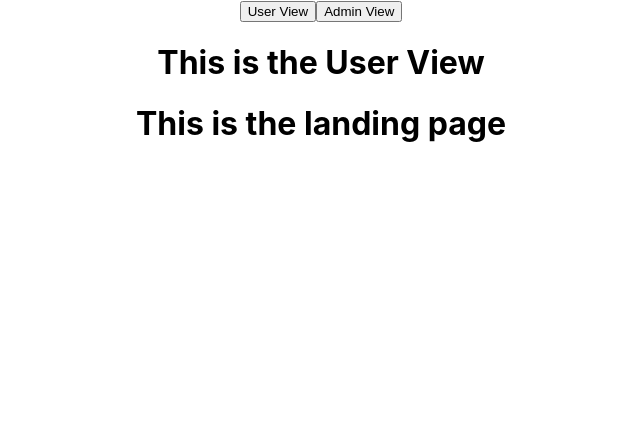
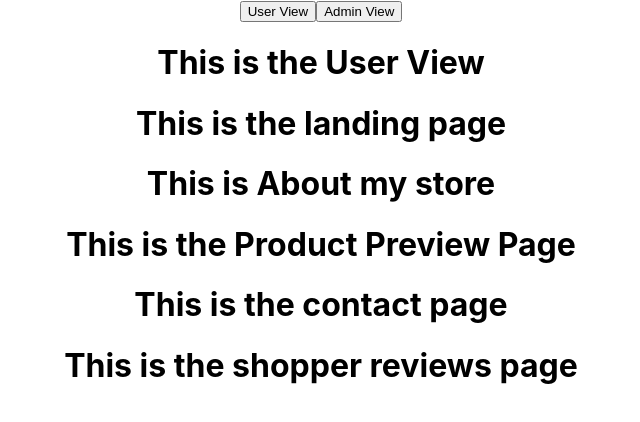
Before and after one commit to nicole-gathany/crochetness, a React (Create React App) app: page / in a window 1280 px wide. Shown: the top 422 px of the page, without its empty margins (319-959 px from the left). Built offline with nearby package versions, Linux system fonts and the light colour scheme.

Commit message:
connected all the frontend routes

```diff
--- a/src/components/UserViews/AboutMyStore.js
+++ b/src/components/UserViews/AboutMyStore.js
@@ -0,0 +1,12 @@
+import React from "react";
+
+class AboutMyStore extends React.Component{
+    render(){
+        return <div>
+
+            <h1> This is About my store</h1>
+        </div>
+    }
+}
+
+export default AboutMyStore;
--- a/src/components/UserViews/Contact.js
+++ b/src/components/UserViews/Contact.js
@@ -0,0 +1,13 @@
+import React from "react";
+
+
+class ContactPage extends React.Component{
+    render(){
+        return <div>
+
+            <h1>This is the contact page</h1>
+        </div>
+    }
+}
+
+export default ContactPage;
--- a/src/components/UserViews/LandingPage.js
+++ b/src/components/UserViews/LandingPage.js
@@ -1,9 +1,17 @@
 import React from "react";
+import AboutStore from "./AboutMyStore"
+import ProductPreview from "./ProductsPreview";
+import ContactPage from "./Contact"
+import ShopperReviews from "./ShopperReviews";
 
 class LandingPage extends React.Component{
     render(){
         return <div>
             <h1>This is the landing page</h1>
+          <AboutStore></AboutStore>
+          <ProductPreview></ProductPreview>
+          <ContactPage></ContactPage>
+          <ShopperReviews></ShopperReviews>
         </div>
     }
 }
--- a/src/components/UserViews/ProductsPreview.js
+++ b/src/components/UserViews/ProductsPreview.js
@@ -0,0 +1,14 @@
+import React from "react";
+
+
+class ProductPreview extends React.Component{
+render(){
+    return <div>
+
+        <h1>This is the Product Preview Page</h1>
+    </div>
+}
+
+}
+
+export default ProductPreview;
--- a/src/components/UserViews/ShopperReviews.js
+++ b/src/components/UserViews/ShopperReviews.js
@@ -0,0 +1,11 @@
+import React from "react";
+
+class ShopperReviews extends React.Component{
+    render(){
+        return <div>
+            <h1>This is the shopper reviews page</h1>
+        </div>
+    }
+}
+
+export default ShopperReviews;
```
